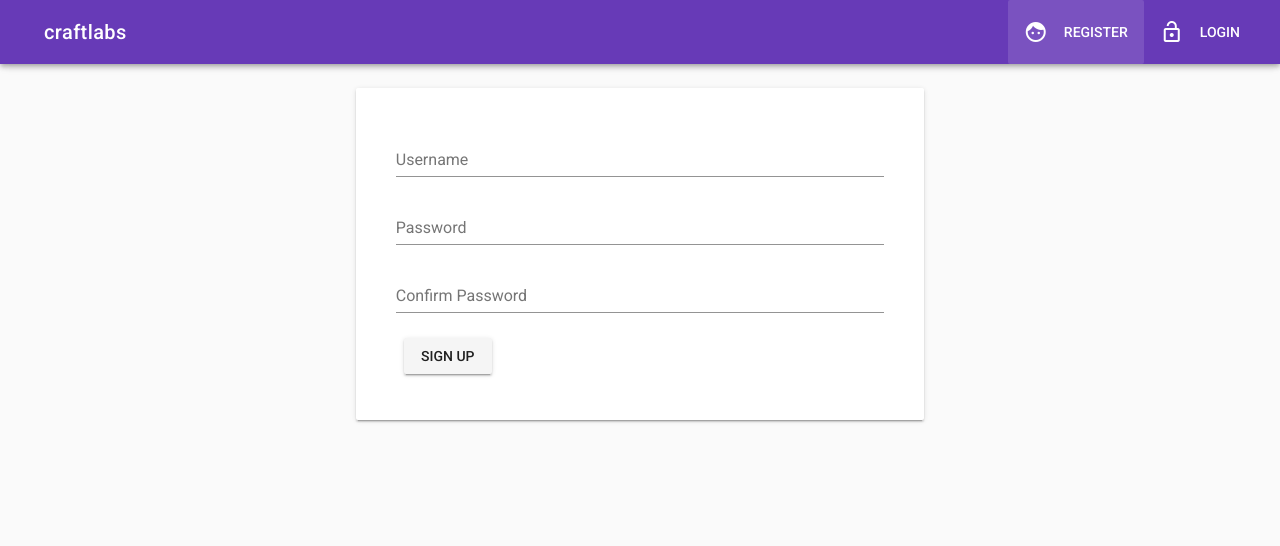
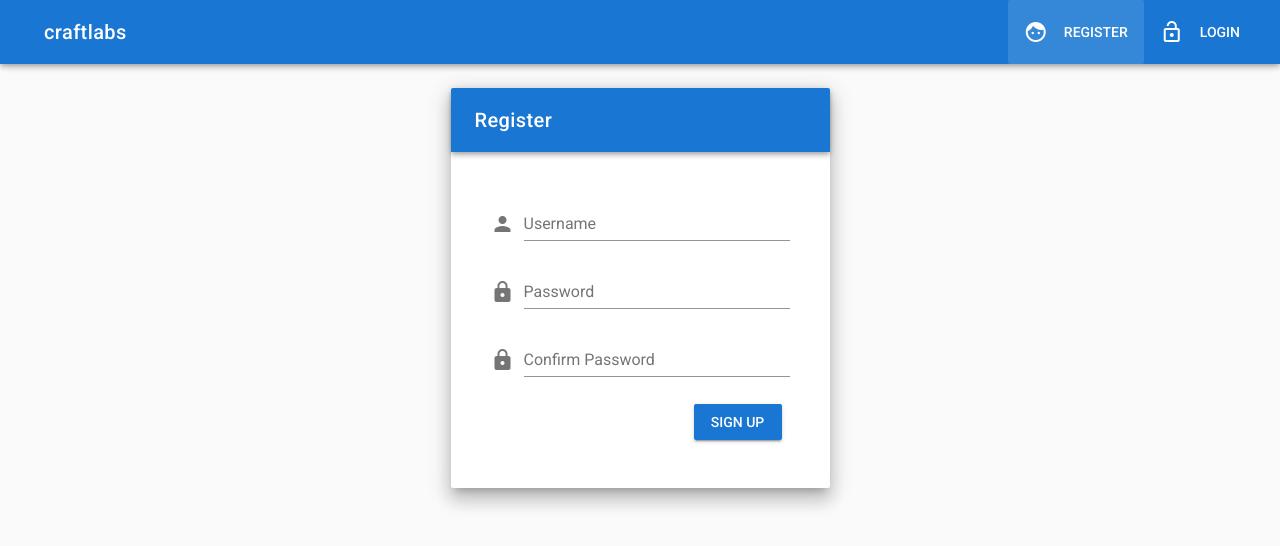
Before and after one commit to adamgillfillan/craftlabs, a Vue app: page /register in a window 1280 px wide. Shown: the top 546 px of the page. Built offline with nearby package versions, Linux system fonts and the light colour scheme; no server answers.

Commit message:
update theme a bit on registration/login forms

```diff
--- a/src/App.vue
+++ b/src/App.vue
@@ -13,7 +13,7 @@
         </v-list-tile>
       </v-list>
     </v-navigation-drawer>
-    <v-toolbar dark class="deep-purple darken-">
+    <v-toolbar dark class="primary">
       <v-toolbar-side-icon
         @click="sideNav = !sideNav"
         class="hidden-sm-and-up "></v-toolbar-side-icon>
--- a/src/components/Shop/Shop.vue
+++ b/src/components/Shop/Shop.vue
@@ -29,6 +29,18 @@
         </v-card>
       </v-flex>
     </v-layout>
+    <v-layout row v-if="shop">
+      <v-flex xs10 offset-xs1>
+        Welcome to your store!
+        <!--<v-card>-->
+          <!--<v-card-text>-->
+            <!--<v-container>-->
+              <!--Welcome to your store!-->
+            <!--</v-container>-->
+          <!--</v-card-text>-->
+        <!--</v-card>-->
+      </v-flex>
+    </v-layout>
   </v-container>
 </template>
 
--- a/src/components/User/Login.vue
+++ b/src/components/User/Login.vue
@@ -1,14 +1,18 @@
 <template>
   <v-container>
-    <v-layout row>
-      <v-flex xs12 sm6 offset-sm3>
-        <v-card>
+    <v-layout row align-center justify-center>
+      <v-flex xs12 sm8 md4>
+        <v-card class="elevation-12">
+          <v-toolbar dark color="primary">
+            <v-toolbar-title>Login</v-toolbar-title>
+          </v-toolbar>
           <v-card-text>
             <v-container>
               <form @submit.prevent="login">
                 <v-layout row>
                   <v-flex xs12>
                     <v-text-field
+                      prepend-icon="person"
                       name="username"
                       label="Username"
                       id="username"
@@ -21,6 +25,7 @@
                 <v-layout row>
                   <v-flex xs12>
                     <v-text-field
+                      prepend-icon="lock"
                       name="password"
                       label="Password"
                       id="password"
@@ -30,11 +35,10 @@
                     </v-text-field>
                   </v-flex>
                 </v-layout>
-                <v-layout row>
-                  <v-flex xs12>
-                    <v-btn type="submit">Login</v-btn>
-                  </v-flex>
-                </v-layout>
+                <v-card-actions>
+                  <v-spacer></v-spacer>
+                  <v-btn type="submit" color="primary">Login</v-btn>
+                </v-card-actions>
               </form>
             </v-container>
           </v-card-text>
--- a/src/components/User/Register.vue
+++ b/src/components/User/Register.vue
@@ -1,14 +1,18 @@
 <template>
   <v-container>
-    <v-layout row>
-      <v-flex xs12 sm6 offset-sm3>
-        <v-card>
+    <v-layout row align-center justify-center>
+      <v-flex xs12 sm8 md4>
+        <v-card class="elevation-12">
+          <v-toolbar dark color="primary">
+            <v-toolbar-title>Register</v-toolbar-title>
+          </v-toolbar>
           <v-card-text>
             <v-container>
               <form @submit.prevent="register">
                 <v-layout row>
                   <v-flex xs12>
                     <v-text-field
+                      prepend-icon="person"
                       name="username"
                       label="Username"
                       id="username"
@@ -21,6 +25,7 @@
                 <v-layout row>
                   <v-flex xs12>
                     <v-text-field
+                      prepend-icon="lock"
                       name="password"
                       label="Password"
                       id="password"
@@ -33,20 +38,21 @@
                 <v-layout row>
                   <v-flex xs12>
                     <v-text-field
+                      prepend-icon="lock"
                       name="confirmPassword"
                       label="Confirm Password"
                       id="confirmPassword"
                       v-model="confirmPassword"
                       type="password"
-                      :rules="[comparePasswords]">
+                      :rules="[comparePasswords]"
+                      required>
                     </v-text-field>
                   </v-flex>
                 </v-layout>
-                <v-layout row>
-                  <v-flex xs12>
-                    <v-btn type="submit">Sign up</v-btn>
-                  </v-flex>
-                </v-layout>
+                <v-card-actions>
+                  <v-spacer></v-spacer>
+                  <v-btn type="submit" color="primary">Sign Up</v-btn>
+                </v-card-actions>
               </form>
             </v-container>
           </v-card-text>
```
Also changed, not shown: 6 other files (tests, documents, lock files or other folders).
